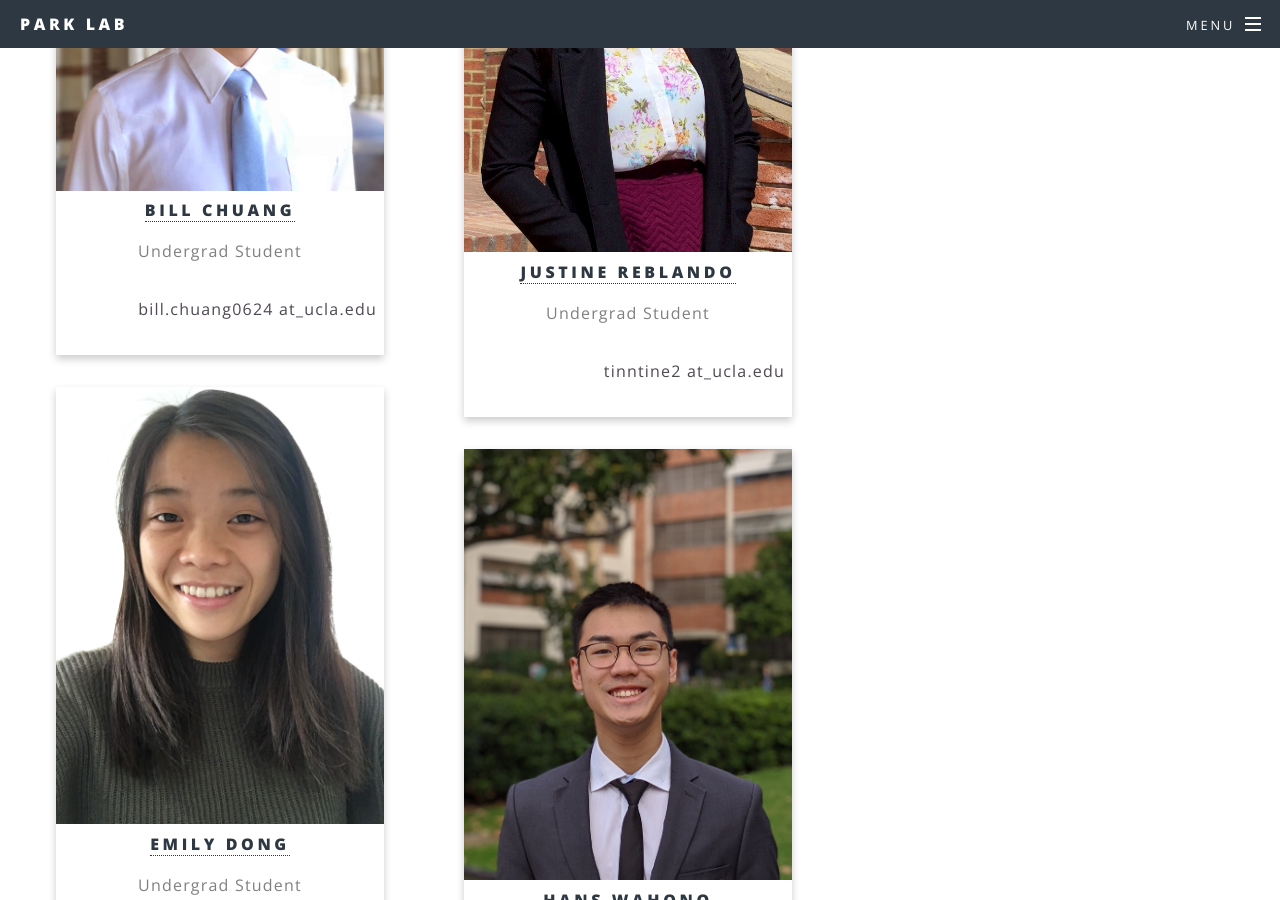
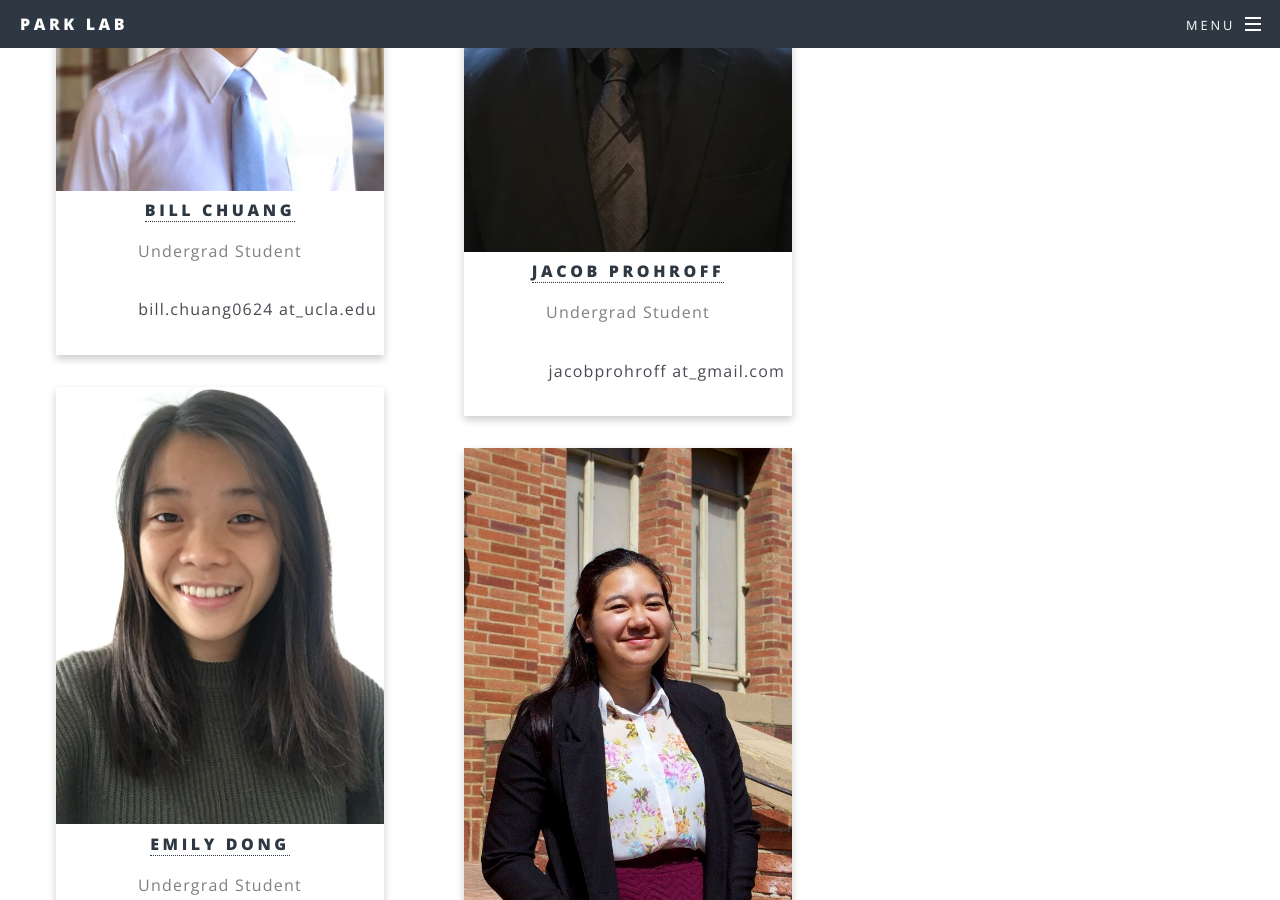
Before and after one commit to jopark/jopark.github.io, a Jekyll site: the page built from members.html, in a window 1280 px wide and 900 px high, scrolled down 3996 px. Built offline with Jekyll 4.4.1, drawn with Linux system fonts in a browser that asks for light colours.

Commit message:
add member; update bio

```diff
--- a/biography.html
+++ b/biography.html
@@ -22,6 +22,7 @@
 		<li>Assistant Professor, Department of Chemical and Biomolecular Engineering</li>
 		<li>Co-Director, Metabolomics Center</li>
 		<li>Member, Molecular Biology Institute</li>
+		<li>Associated Faculty, Institute for Quantitative and Computational Biosciences</li>
 		<br>
 		<a href="http://web.mit.edu">Massachusetts Institute of Technology</a>, Cambridge, MA – <i>2016 - 2018</i><br>
 		<li>Postdoc, Department of Chemical Engineering</li>
@@ -67,6 +68,7 @@
 		<hr />
 		<h3>Teaching</h3>
 		Department of Chemical and Biomolecular Engineering, UCLA – <i>2018 - present</i>
+		<li>Molecular Biotechnology for Engineers</li>
 		<li>Thermodynamics</li>
 		<br>
 		Department of Chemical Engineering, MIT – <i>2017</i>
--- a/members.html
+++ b/members.html
@@ -136,6 +136,16 @@
 	</div>
 	<div class="col-xs-6 col-md-4">
 		<div class="card">
+			<img src="/images/ppl/jp.jpg" alt="Jacob" style="width:100%">
+			<div class="container">
+			<h4 align="center"><a href="" onclick="trackOutboundLink(''); return false;">Jacob Prohroff</a></h4>
+			<p class="title">Undergrad Student</p>
+			<p style="text-align:right;">jacobprohroff at_gmail.com</p>
+			</div>
+		</div>
+	</div>
+	<div class="col-xs-6 col-md-4">
+		<div class="card">
 			<img src="/images/ppl/jr.jpg" alt="Justine" style="width:100%">
 			<div class="container">
 			<h4 align="center"><a href="" onclick="trackOutboundLink(''); return false;">Justine Reblando</a></h4>
```
Also changed, not shown: images/ppl/jp.JPG (added).
